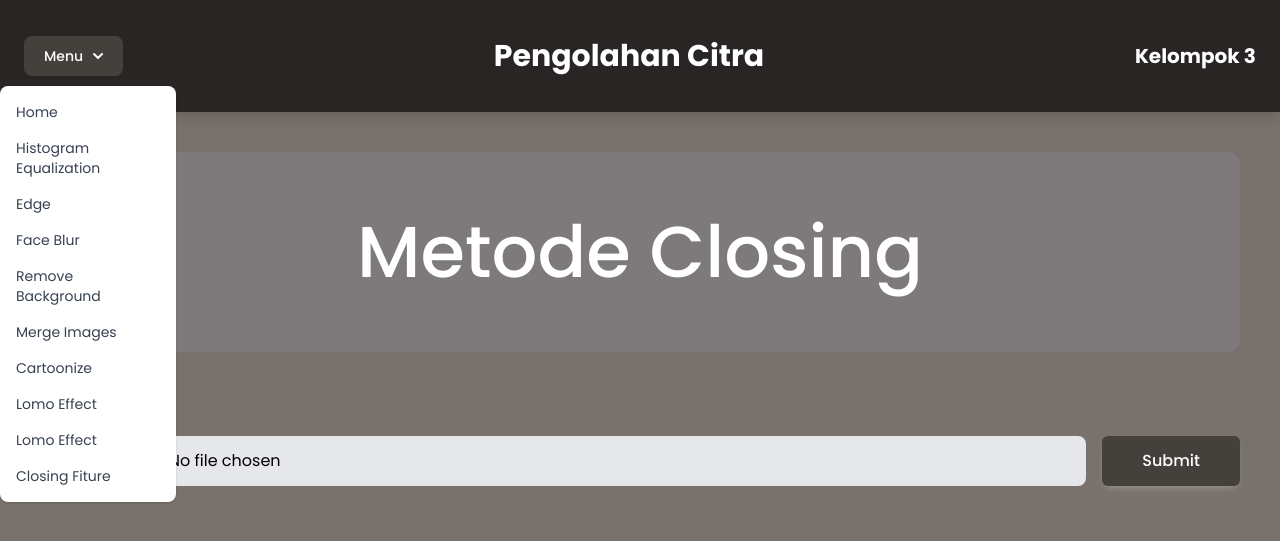
After one commit to fatiyaquzza/Pengcit_Tugas1, a Flask app: page /closing in a window 1280 px wide, after a click on "Menu". The commit adds this page. Shown: the top 541 px of the page. Run offline with Flask 3, Linux system fonts and the light colour scheme; style sheets or scripts are compiled from the project's sources; some libraries are stand-ins or nearby versions.

Commit message:
feat : menambahkan fitur opening dan closing

```diff
--- a/app.py
+++ b/app.py
@@ -370,6 +370,52 @@ def lomo_effect():
 
     return render_template('lomo.html')
 
+@app.route('/opening', methods=['GET', 'POST'])
+def opening_image():
+    if request.method == 'POST':
+        file = request.files['img']
+        filename = secure_filename(file.filename)
+        file.save(os.path.join(app.config['UPLOAD'], filename))
+        img_path = os.path.join(app.config['UPLOAD'], filename)
+
+        img = cv2.imread(img_path)
+
+        # Perform morphological opening
+        gray_img = cv2.cvtColor(img, cv2.COLOR_BGR2GRAY)
+        binarized_img = cv2.threshold(gray_img, 0, 255, cv2.THRESH_BINARY + cv2.THRESH_OTSU)[1]
+        kernel = np.ones((3, 3), np.uint8)
+        opening = cv2.morphologyEx(binarized_img, cv2.MORPH_OPEN, kernel, iterations=1)
+
+        # Save the result to a file
+        opening_image_path = os.path.join(app.config['UPLOAD'], 'opening_image.jpg')
+        cv2.imwrite(opening_image_path, opening)
+
+        return render_template('opening.html', img=img_path, img2=opening_image_path)
+    return render_template('opening.html')
+
+@app.route('/closing', methods=['GET', 'POST'])
+def closing():
+    if request.method == 'POST':
+        file = request.files['img']
+        filename = secure_filename(file.filename)
+        file.save(os.path.join(app.config['UPLOAD'], filename))
+        img_path = os.path.join(app.config['UPLOAD'], filename)
+
+        img = cv2.imread(img_path)
+
+        # Perform morphological closing
+        gray_img = cv2.cvtColor(img, cv2.COLOR_BGR2GRAY)
+        binarized_img = cv2.threshold(gray_img, 0, 255, cv2.THRESH_BINARY + cv2.THRESH_OTSU)[1]
+        kernel = np.ones((3, 3), np.uint8)
+        closing = cv2.morphologyEx(binarized_img, cv2.MORPH_CLOSE, kernel, iterations=4)
+
+        # Save the result to a file
+        closing_image_path = os.path.join(app.config['UPLOAD'], 'closing_image.jpg')
+        cv2.imwrite(closing_image_path, closing)
+
+        return render_template('closing.html', img=img_path, img2=closing_image_path)
+    return render_template('closing.html')
+
 
 if __name__ == '__main__':
     app.run(debug=True, port=8001)
--- /dev/null
+++ b/templates/closing.html
@@ -0,0 +1,128 @@
+<!DOCTYPE html>
+<html lang="en">
+<head>
+    <meta charset="UTF-8">
+    <meta name="viewport" content="width=device-width, initial-scale=1.0">
+    <title>Segmentasi</title>
+    <link rel="stylesheet" href="/static/css/main.css" />
+    <script src="https://code.jquery.com/jquery-3.6.0.min.js"></script>
+    <script src="https://cdnjs.cloudflare.com/ajax/libs/fabric.js/4.5.0/fabric.min.js"></script>
+    <link href="https://fonts.googleapis.com/css2?family=Poppins:wght@300;400;500;700;800&display=swap" rel="stylesheet">
+</head>
+<body class="bg-stone-500 font-Poppins">
+  <nav
+  class=" flex w-full flex-wrap items-center justify-between bg-stone-800 text-white py-3 shadow-lg mb-10 sticky top-0"
+>
+  <div
+    class="flex w-full flex-wrap items-center justify-between px-6 py-6 lg:px-6"
+  >
+
+<button id="dropdownDefaultButton" data-dropdown-toggle="dropdown" class="hover:text-stone-700 hover:bg-white bg-stone-700 text-white focus:ring-4 focus:outline-none focus:ring-blue-300 font-medium rounded-lg text-sm px-5 py-2.5 text-center inline-flex items-center dark:bg-blue-600 dark:hover:bg-blue-700 dark:focus:ring-blue-800" type="button">Menu<svg class="w-2.5 h-2.5 ml-2.5" aria-hidden="true" xmlns="http://www.w3.org/2000/svg" fill="none" viewBox="0 0 10 6">
+<path stroke="currentColor" stroke-linecap="round" stroke-linejoin="round" stroke-width="2" d="m1 1 4 4 4-4"/>
+</svg></button>
+<!-- Dropdown menu -->
+<div id="dropdown" class="z-10 hidden bg-white divide-y divide-gray-100 rounded-lg shadow w-44 dark:bg-gray-700">
+  <ul class="py-2 text-sm text-gray-700 dark:text-gray-200" aria-labelledby="dropdownDefaultButton">
+  <li>
+    <a href="{{ url_for('home') }}" class="block px-4 py-2 hover:bg-gray-100 dark:hover:bg-gray-600 dark:hover:text-white">Home</a>
+  </li>
+  <li>
+    <a href="{{ url_for('histogram_equ') }}" class="block px-4 py-2 hover:bg-gray-100 dark:hover:bg-gray-600 dark:hover:text-white">Histogram Equalization</a>
+  </li>
+  <li>
+    <a href="{{ url_for('edge') }}" class="block px-4 py-2 hover:bg-gray-100 dark:hover:bg-gray-600 dark:hover:text-white">Edge</a>
+  </li>
+  <li>
+    <a href="{{ url_for('face_blur') }}" class="block px-4 py-2 hover:bg-gray-100 dark:hover:bg-gray-600 dark:hover:text-white">Face Blur</a>
+  </li>
+  </li>
+  <li>
+    <a href="{{ url_for('removebg') }}" class="block px-4 py-2 hover:bg-gray-100 dark:hover:bg-gray-600 dark:hover:text-white">Remove Background</a>
+  </li>
+  <li>
+    <a href="{{ url_for('merge_images') }}" class="block px-4 py-2 hover:bg-gray-100 dark:hover:bg-gray-600 dark:hover:text-white">Merge Images</a>
+  </li>
+  <li>
+      <a href="{{ url_for('predict') }}" class="block px-4 py-2 hover:bg-gray-100 dark:hover:bg-gray-600 dark:hover:text-white">Cartoonize</a>
+    </li>
+    <li>
+      <a href="{{ url_for('lomo_effect') }}" class="block px-4 py-2 hover:bg-gray-100 dark:hover:bg-gray-600 dark:hover:text-white">Lomo Effect</a>
+  </li>
+  <li>
+    <a href="{{ url_for('opening') }}" class="block px-4 py-2 hover:bg-gray-100 dark:hover:bg-gray-600 dark:hover:text-white">Lomo Effect</a>
+</li>
+  <li>
+    <a href="{{ url_for('closing') }}" class="block px-4 py-2 hover:bg-gray-100 dark:hover:bg-gray-600 dark:hover:text-white">Closing Fiture</a>
+</li>
+  </ul>
+  </div>
+
+  <h3 class=" font-bold text-3xl"> Pengolahan Citra </h3>
+
+    <h4
+      class=" font-bold text-xl"
+    >
+      Kelompok 3
+    </h4>
+  </div>
+</nav>
+
+    <h2
+    class="text-center lg:text-7xl md:text-6xl sm:text-5xl text-4xl font-medium py-16 mx-10 mb-12 bg-indigo-300 bg-opacity-10 text-white rounded-xl"
+  >
+    Metode Closing
+    </h2>
+
+    <form
+        action="{{ url_for('closing') }}"
+        enctype="multipart/form-data"
+        method="POST"
+        class=""
+    >
+        <div class="mx-10">
+        <label
+            for="formFile"
+            class="mb-2 inline-block text-black text-xl"
+            >Input Image</label
+        >
+
+        <div class="flex">
+            <input
+            name="img"
+            id="img"
+            type="file"
+            class=" m-0 block w-full min-w-0 flex-auto cursor-pointer rounded-lg  bg-clip-padding  py-[0.32rem] font-normal leading-[2.15] bg-gray-200 text-black transition duration-300 ease-in-out file:-mx-3 file:-my-[0.32rem] file:cursor-pointer file:overflow-hidden file:rounded-none file:border-0 file:border-solid file:border-inherit file:bg-neutral-100 file:px-3 file:py-[0.32rem] file:text-neutral-700 file:transition file:duration-150 file:ease-in-out file:[border-inline-end-width:1px] file:[margin-inline-end:0.75rem] hover:file:bg-neutral-200 focus:border-primary focus:text-neutral-700 focus:shadow-te-primary focus:outline-none dark:border-neutral-600"
+            />
+
+            <input
+            type="submit"
+            class="inline-flex items-center justify-center px-10 py-2 text-base font-medium leading-6 text-white whitespace-no-wrap bg-stone-700 border-stone-800 rounded-md shadow-[0_4px_9px_-4px_#a8a29e] hover:bg-stone-800 ml-4 hover:shadow-[0_8px_9px_-4px_#a8a29e,0_4px_18px_0_#a8a29e]"
+            />
+        </div>
+        </div>
+
+    </form>
+
+    <div class="flex justify-center mt-10">
+        <div class="mr-10">
+          {% if img %}
+          <h4 class="text-center font-medium text-2xl text-white mb-6">
+            Gambar Awal
+          </h4>
+          <img src="{{ img }}" class="w-[500px]" />
+          {% endif %}
+        </div>
+
+        <div class="mr-10">
+          {% if img2 %}
+          <h4 class="text-center font-medium text-2xl text-white mb-6">
+            Gambar setelah dihilangkan background
+          </h4>
+          <img src="{{ img2 }}" class="w-[500px]" />
+          {% endif %}
+        </div>
+
+        <script src="https://cdnjs.cloudflare.com/ajax/libs/flowbite/1.8.1/flowbite.min.js"></script>
+
+</body>
+</html>
--- a/templates/home.html
+++ b/templates/home.html
@@ -48,6 +48,12 @@
 </li>
 <li>
     <a href="{{ url_for('lomo_effect') }}" class="block px-4 py-2 hover:bg-gray-100 dark:hover:bg-gray-600 dark:hover:text-white">Lomo Effect</a>
+</li>
+<li>
+    <a href="{{ url_for('opening_image') }}" class="block px-4 py-2 hover:bg-gray-100 dark:hover:bg-gray-600 dark:hover:text-white">Opening Fiture</a>
+</li>
+<li>
+    <a href="{{ url_for('closing') }}" class="block px-4 py-2 hover:bg-gray-100 dark:hover:bg-gray-600 dark:hover:text-white">Closing Fiture</a>
 </li>
   </ul>
 </div>
```
Also changed, not shown: templates/opening.html (added, +128 -0 lines).
